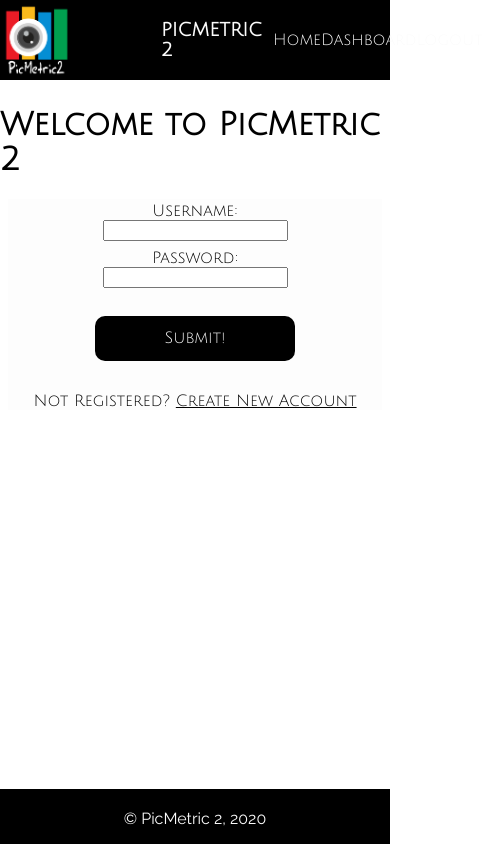
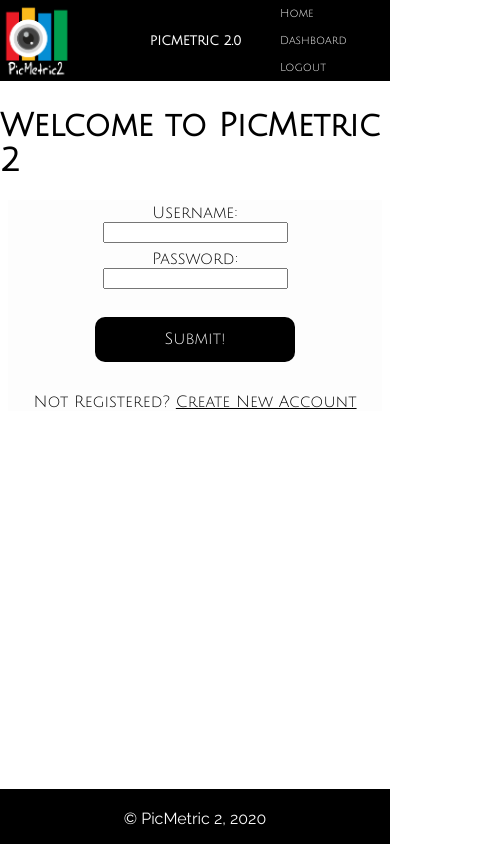
Before and after one commit to Build-week-picmetric2/Front-End, a React (Create React App) app in the folder picmetric/: page / in a window 390 px wide. Shown: the whole page, 483 px wide, since content can reach past the window. Built offline with nearby package versions, Linux system fonts and the light colour scheme.

Commit message:
added media queries, syling looks good on phone screens now. Also, all hover effects are done.

```diff
--- a/picmetric/src/components/Nagivation.js
+++ b/picmetric/src/components/Nagivation.js
@@ -12,7 +12,7 @@ const Navigation = () => {
         <StyledNav>
             <NavDiv className = 'nav-container'>
                 <StyledImg src = {Logo} alt = 'PicMetric 2 Logo' />
-                    <H1>PICMETRIC 2</H1>
+                    <H1>PICMETRIC 2.0</H1>
                 <NavItems>
                     <NavLinks href = '/'>Home</NavLinks>
                     <NavLinks href = '/dashboard'>Dashboard</NavLinks>
--- a/picmetric/src/components/PhotoCard.js
+++ b/picmetric/src/components/PhotoCard.js
@@ -1,5 +1,5 @@
 import React, { useState } from 'react';
-import { StyledH3 } from './Styles';
+import { StyledH3, PhotoCardButton } from './Styles';
 
 const PhotoCard = (props) => {
     const [photo, editPhoto] = useState(props.photo);
@@ -16,8 +16,8 @@ const PhotoCard = (props) => {
     return (
         <div>
             <StyledH3>{props.photo.name}</StyledH3>
-            <button onClick={toggleEdit}>Edit Title</button>
-            <button onClick={()=> props.delete(props.photo)}>Delete Photo</button>
+            <PhotoCardButton onClick={toggleEdit}>Edit Title</PhotoCardButton>
+            <PhotoCardButton onClick={()=> props.delete(props.photo)}>Delete Photo</PhotoCardButton>
             {edit ? (
             <form
                 onSubmit={e => {
--- a/picmetric/src/components/Styles.js
+++ b/picmetric/src/components/Styles.js
@@ -29,7 +29,12 @@ export const NavItems = styled.a`
     width: 30%;
     justify-content: space-between;
     font-family: 'Julius Sans One', sans-serif;
+    @media (max-width: 500px) {
+        display: flex;
+        flex-direction: column;
+        font-size: .7rem;
 
+    }
 `
 
 export const NavLinks = styled.a`
@@ -39,12 +44,18 @@ export const NavLinks = styled.a`
     &:hover {
         color: darkgray;
     }
+    @media (max-width: 500px) {
+        padding: 6%;
+    }
 `
 
 export const H1 = styled.h1`
     margin-left: 22%;
     font-family: 'Julius Sans One', sans-serif;
-
+    @media (max-width: 500px) {
+        font-size: .8rem;
+        margin-left: 11%;
+    }
 `
 
 //Home Styling
@@ -146,12 +157,23 @@ export const BottomRegisterDiv = styled.div`
 
 `
 
+//PhotoCard Styling
+
+export const PhotoCardButton = styled.button`
+    &:hover {
+        color: darkgray;
+    }
+`
+
 //PhotoList Styling
 export const ListContainer = styled.div`
     background-color: black;
     display: flex;
     flex-flow: row wrap;
-
+    @media (max-width: 500px) {
+        flex-direction: column;
+        align-items: center;
+    }
 `
 
 export const PhotoListDiv = styled.div`
@@ -159,7 +181,10 @@ export const PhotoListDiv = styled.div`
     width: 33%;
     text-align: center;
     background-color: black;
+    @media (max-width: 500px) {
+        width: 95%;
 
+    }
 `
 export const PhotoImg = styled.img`
     width: 75%;
```
